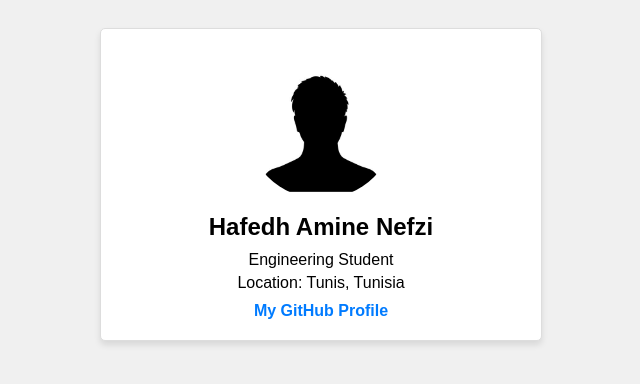
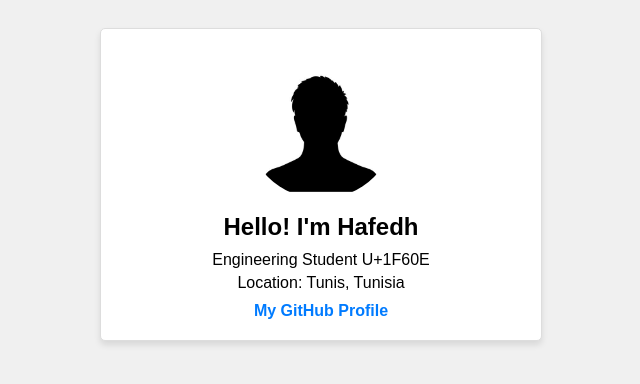
Before and after one commit to Hafedh-Amine/-my-profile, a plain HTML site: page index.html in a window 1280 px wide. Shown: the whole page, without its empty margins (319-959 px from the left). Drawn offline with Linux system fonts and the light colour scheme.

Commit message:
Update index.html

```diff
--- a/index.html
+++ b/index.html
@@ -6,8 +6,8 @@
 <body>
   <div class="profile">
     <img src="images/profile-picture.png" alt="My Profile Picture">
-    <h1>Hafedh Amine Nefzi</h1>
-    <p>Engineering Student</p>
+    <h1>Hello! I'm Hafedh</h1>
+    <p>Engineering Student U+1F60E</p>
     <p>Location: Tunis, Tunisia</p>
     <a href="https://github.com/Hafedh-Amine" target="_blank"> My GitHub Profile</a>
   </div>
```
